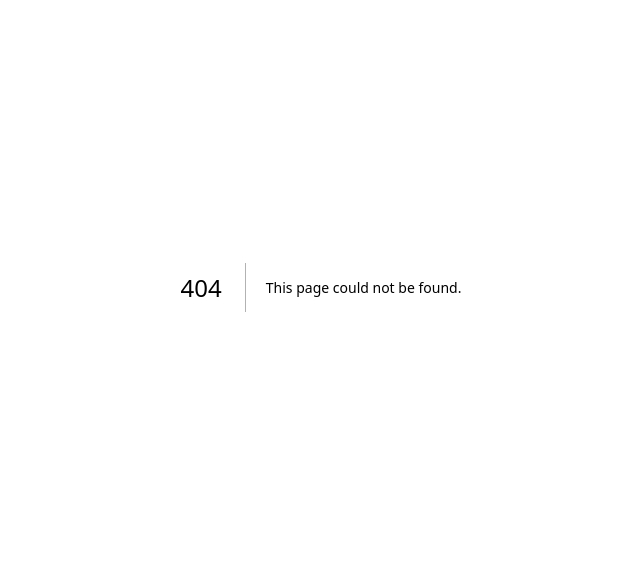
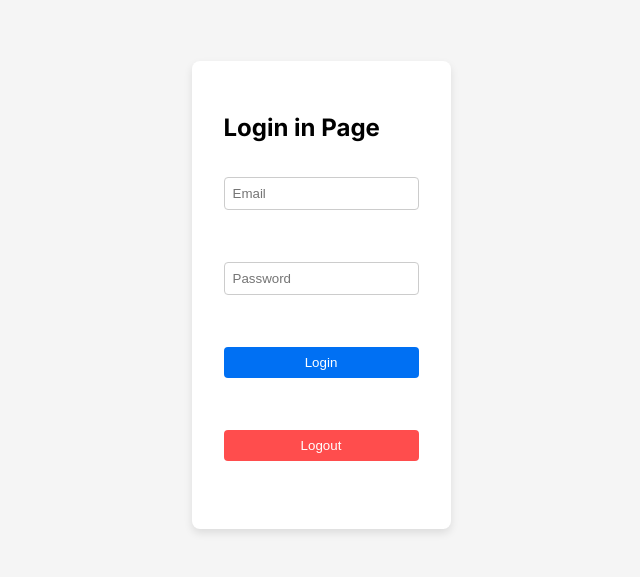
Before and after one commit to mayambacode/bfnweek4, a Next.js app: page /pages/login in a window 1280 px wide. Before the commit this address had no page. Shown: the part 113-690 px from the top of the page, without its empty margins (319-959 px from the left). Built offline with nearby package versions, Linux system fonts and the light colour scheme.

Commit message:
refactor: Update login page and API endpoint

```diff
--- a/src/app/page.tsx
+++ b/src/app/page.tsx
@@ -9,7 +9,7 @@ export default function Home() {
 
     <div>
         <h1>Welcome</h1>
-        <Link href="/login">Login</Link>
+        <Link href="/pages/login">Login</Link>
     </div>
 
 
--- /dev/null
+++ b/src/app/pages/login/page.tsx
@@ -0,0 +1,60 @@
+"use client";
+
+import { useState } from "react";
+import { useRouter } from "next/navigation";
+import styles from "../../styles/login.module.css"; // Adjust the import path if necessary
+
+const LoginPage = () => {
+    const [username, setUsername] = useState('');
+    const [password, setPassword] = useState('');
+    const [error, setError] = useState('');
+    const router = useRouter();
+
+    const handleSubmit = async (e: React.FormEvent) => {
+        e.preventDefault();
+
+        const response = await fetch('/api/login', {
+            method: 'POST',
+            headers: {
+                'Content-Type': 'application/json',
+            },
+            body: JSON.stringify({ username, password }),
+        });
+
+        if (response.ok) {
+            const { token } = await response.json();
+            document.cookie = `token=${token}`;
+            router.push('/protected');
+        } else {
+            setError('Invalid credentials');
+        }
+    };
+
+    return (
+        <section className={styles.section}>
+
+            <form className={styles.form} onSubmit={handleSubmit}>
+            <h1> Login in Page</h1>
+                <input
+                    className={styles.input}
+                    type="text"
+                    value={username}
+                    onChange={(e) => setUsername(e.target.value)}
+                    placeholder="Email"
+                /> <br />
+                <input
+                    className={styles.input}
+                    type="password"
+                    value={password}
+                    onChange={(e) => setPassword(e.target.value)}
+                    placeholder="Password"
+                /> <br />
+                <button className={styles.button} type="submit">Login</button> <br />
+                <button className={`${styles.button} ${styles.logoutButton}`} type="button">Logout</button> <br />
+            </form>
+            {error && <p>{error}</p>}
+        </section>
+    );
+};
+
+export default LoginPage;
--- a/src/app/styles/login.module.css
+++ b/src/app/styles/login.module.css
@@ -5,3 +5,41 @@
     height: 100vh;
     background-color: #f5f5f5;
   }
+
+  .form {
+    background: white;
+    padding: 2rem;
+    border-radius: 8px;
+    box-shadow: 0 4px 8px rgba(0, 0, 0, 0.1);
+    display: flex;
+    flex-direction: column;
+    gap: 1rem;
+  }
+
+  .input {
+    padding: 0.5rem;
+    border: 1px solid #ccc;
+    border-radius: 4px;
+  }
+
+  .button {
+    padding: 0.5rem;
+    border: none;
+    border-radius: 4px;
+    background-color: #0070f3;
+    color: white;
+    cursor: pointer;
+    transition: background-color 0.3s ease;
+  }
+
+  .button:hover {
+    background-color: #005bb5;
+  }
+
+  .logoutButton {
+    background-color: #ff4d4d;
+  }
+
+  .logoutButton:hover {
+    background-color: #cc0000;
+  }
```
Also changed, not shown: src/app/pages/login.tsx (deleted, +0 -41 lines).
